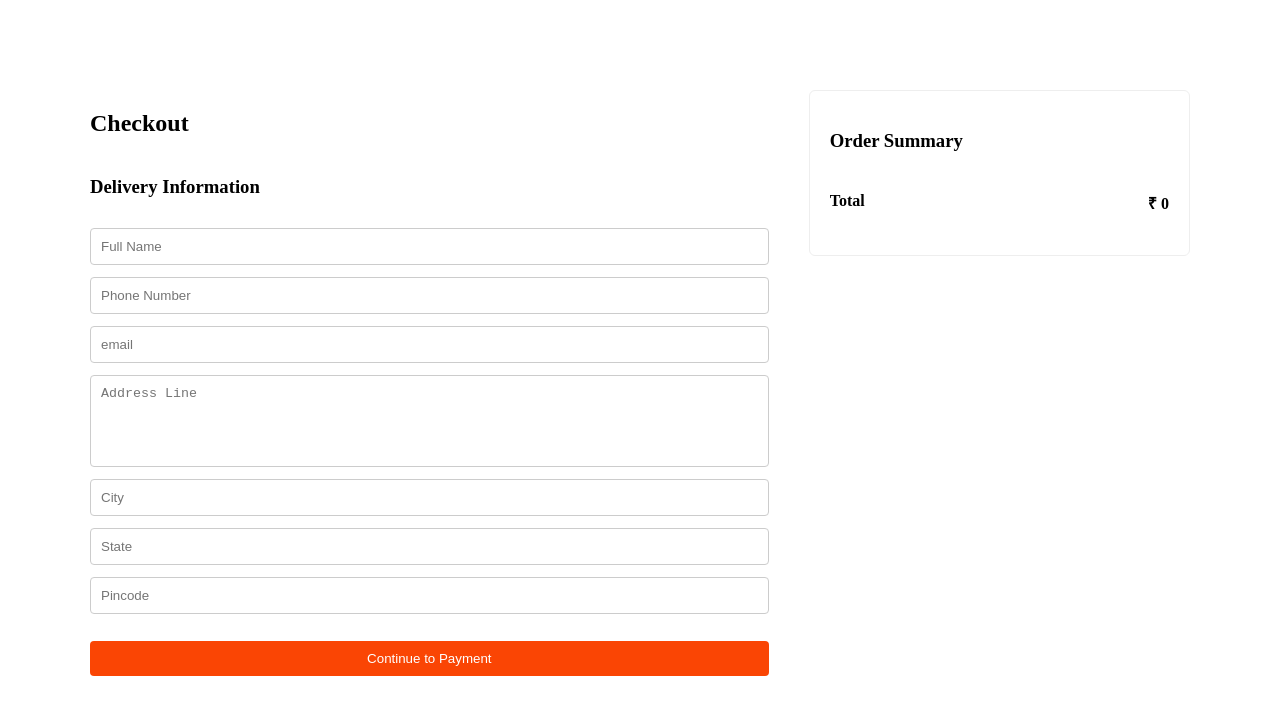
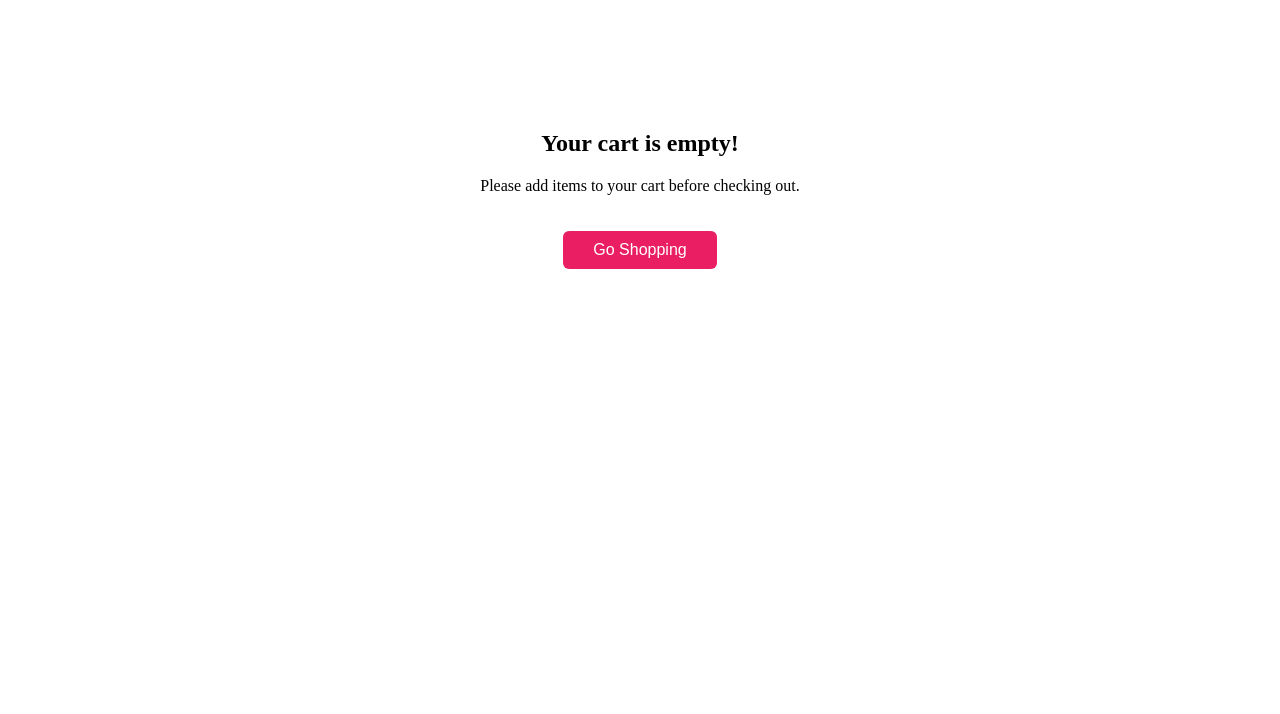
Before and after one commit to Poornima477/Firstcry, a React (Vite) app in the folder my-react-app/: page /Checkout in a window 1280 px wide. Shown: the top 714 px of the page. Built offline with nearby package versions, Linux system fonts and the light colour scheme.

Commit message:
add update-payment route for COD

```diff
--- a/my-react-app/src/Cart.jsx
+++ b/my-react-app/src/Cart.jsx
@@ -3,19 +3,15 @@ import { useNavigate } from "react-router-dom";
 import axios from "axios";
 import "./Cart.css";
 
-
 function Cart() {
-
   const [cartItems, setCartItems] = useState([]);
   const navigate = useNavigate();
-
 
   useEffect(() => {
     axios.get("https://firstcry-backend1.onrender.com/cart")
       .then(res => setCartItems(res.data))
       .catch(err => console.log(err));
   }, []);
-
 
   const updateCart = async (item) => {
     try {
@@ -24,11 +20,8 @@ function Cart() {
         price: item.price,
         image: item.image
       });
-
-
       const res = await axios.get("https://firstcry-backend1.onrender.com/cart");
       setCartItems(res.data);
-
     } catch (err) {
       console.log(err);
     }
@@ -37,35 +30,28 @@ function Cart() {
   const increaseQty = async (index) => {
     const updated = [...cartItems];
     updated[index].quantity += 1;
-
     await axios.put(`https://firstcry-backend1.onrender.com/cart/${updated[index]._id}`, {
       quantity: updated[index].quantity
     });
-
     setCartItems(updated);
   };
 
   const decreaseQty = async (index) => {
     let updated = [...cartItems];
-
     if (updated[index].quantity > 1) {
       updated[index].quantity -= 1;
-
       await axios.put(`https://firstcry-backend1.onrender.com/cart/${updated[index]._id}`, {
         quantity: updated[index].quantity
       });
-
     } else {
       await axios.delete(`https://firstcry-backend1.onrender.com/cart/${updated[index]._id}`);
     }
-
     const res = await axios.get("https://firstcry-backend1.onrender.com/cart");
     setCartItems(res.data);
   };
 
   const removeItem = async (index) => {
     await axios.delete(`https://firstcry-backend1.onrender.com/cart/${cartItems[index]._id}`);
-
     const res = await axios.get("https://firstcry-backend1.onrender.com/cart");
     setCartItems(res.data);
   };
@@ -76,33 +62,28 @@ const increaseQty = async (index) => {
   );
 
   const handleCheckout = () => {
-  navigate("/checkout", {
-    state: { cartItems }
-  });
+    navigate("/checkout", { state: { cartItems } });
   };
 
   return (
     <>
       <div className="cart-container">
+        <h2 className="cart-title">Your Cart</h2>
 
-  <h2 className="cart-title">Your Cart</h2>
         {cartItems.length === 0 ? (
           <p className="cart-empty">No items in cart</p>
         ) : (
           <>
             <div className="cart-list">
-
               {cartItems.map((item, index) => (
-
                 <div className="cart-card" key={index}>
 
-        <img className="image" src={`https://firstcry-backend1.onrender.com/public/images/${item.image}`}
-                  />
+                  {/* ✅ FIXED: item.image is already a full Cloudinary URL */}
+                  <img className="image" src={item.image} alt={item.name} />
 
                   <div className="cart-details">
                     <h3>{item.name}</h3>
                     <p>₹ {item.price}</p>
-
                     <div className="qty-controls">
                       <button onClick={() => decreaseQty(index)}>-</button>
                       <span>{item.quantity}</span>
@@ -110,8 +91,9 @@ const increaseQty = async (index) => {
                     </div>
                   </div>
 
-   <button className="btns" onClick={() => removeItem(index)}>  Remove</button>
+                  <button className="btns" onClick={() => removeItem(index)}>Remove</button>
                   <button className="buy-btn" onClick={handleCheckout}>Buy Now</button>
+
                 </div>
               ))}
             </div>
@@ -122,7 +104,6 @@ const increaseQty = async (index) => {
             </div>
           </>
         )}
-
       </div>
     </>
   );
--- a/my-react-app/src/Checkout.jsx
+++ b/my-react-app/src/Checkout.jsx
@@ -1,13 +1,9 @@
-import { useState, useContext, useEffect } from "react";
-import { useNavigate } from "react-router-dom";
+import { useState } from "react";
+import { useNavigate, useLocation } from "react-router-dom";
 import axios from "axios";
 import "./Checkout.css";
-import { useLocation } from "react-router-dom";
 
 function Checkout() {
-  const [products, setProducts] = useState([]);
-
-
   const [fullName, setFullName] = useState("");
   const [phone, setPhone] = useState("");
   const [email, setEmail] = useState("");
@@ -15,23 +11,48 @@ function Checkout() {
   const [city, setCity] = useState("");
   const [stateName, setStateName] = useState("");
   const [pincode, setPincode] = useState("");
+  const [loading, setLoading] = useState(false);
 
   const location = useLocation();
-const cart = location.state?.cartItems || [];
   const navigate = useNavigate();
 
-
+  const cart = location.state?.cartItems || [];
 
   const total = cart.reduce(
     (sum, item) => sum + item.price * item.quantity,
     0
   );
 
+
+  if (cart.length === 0) {
+    return (
+      <div style={{ textAlign: "center", marginTop: "80px" }}>
+        <h2>Your cart is empty!</h2>
+        <p>Please add items to your cart before checking out.</p>
+        <button
+          onClick={() => navigate("/")}
+          style={{
+            marginTop: "20px",
+            padding: "10px 30px",
+            backgroundColor: "#e91e63",
+            color: "#fff",
+            border: "none",
+            borderRadius: "6px",
+            cursor: "pointer",
+            fontSize: "16px"
+          }}
+        >
+          Go Shopping
+        </button>
+      </div>
+    );
+  }
+
   const handleSubmit = async (e) => {
     e.preventDefault();
+    setLoading(true);
 
     try {
-
       const res = await axios.post("https://firstcry-backend1.onrender.com/place-order", {
         fullName,
         phone,
@@ -47,17 +68,32 @@ const cart = location.state?.cartItems || [];
         orderStatus: "Pending"
       });
 
+      console.log("Order response:", res.data);
+
+
+      const orderId = res.data._id;
+
+      if (!orderId) {
+        alert("Order placed but ID missing. Contact support.");
+        return;
+      }
+
       navigate("/Payment", {
-  state: { orderId: res.data.orderId, total, cartItems:cart },
+        state: { orderId, total, cartItems: cart }
       });
+
     } catch (err) {
-      console.log(err);
+      console.log("Order error:", err);
       alert("Failed to save order. Try again!");
+    } finally {
+      setLoading(false);
     }
   };
 
   return (
     <div className="checkout-container">
+
+
       <div className="checkout-left">
         <h2>Checkout</h2>
         <form className="checkout-form" onSubmit={handleSubmit}>
@@ -79,10 +115,9 @@ const cart = location.state?.cartItems || [];
             required
           />
 
-
           <input
             type="email"
-            placeholder="email"
+            placeholder="Email"
             value={email}
             onChange={(e) => setEmail(e.target.value)}
             required
@@ -94,7 +129,6 @@ const cart = location.state?.cartItems || [];
             onChange={(e) => setAddress(e.target.value)}
             required
           />
-
 
           <input
             type="text"
@@ -112,7 +146,6 @@ const cart = location.state?.cartItems || [];
             required
           />
 
-
           <input
             type="text"
             placeholder="Pincode"
@@ -121,16 +154,29 @@ const cart = location.state?.cartItems || [];
             required
           />
 
-          <button type="submit" className="place-order-btn">
-            Continue to Payment
+          <button type="submit" className="place-order-btn" disabled={loading}>
+            {loading ? "Placing Order..." : "Continue to Payment"}
           </button>
         </form>
       </div>
 
+
       <div className="checkout-right">
         <h3>Order Summary</h3>
+
         {cart.map((item) => (
           <div key={item._id} className="summary-item">
+            <img
+              src={item.image}
+              alt={item.name}
+              style={{
+                width: "60px",
+                height: "60px",
+                objectFit: "cover",
+                borderRadius: "6px",
+                marginRight: "10px"
+              }}
+            />
             <div>
               <p className="product-name">{item.name}</p>
               <p>Qty: {item.quantity}</p>
@@ -144,6 +190,7 @@ const cart = location.state?.cartItems || [];
           <h4>₹ {total}</h4>
         </div>
       </div>
+
     </div>
   );
 }
--- a/my-react-app/src/Payment.jsx
+++ b/my-react-app/src/Payment.jsx
@@ -82,7 +82,7 @@ const handlePayment = async () => {
       }
 
     const options = {
-      key: "rzp_test_SeQQ1WShAwFDER",
+      key: "rzp_test_Sl9YxuH6BbxZEs",
       amount: order.amount,
       currency: "INR",
       order_id: order.id,
```
Lines whose indentation alone changed are shown as unchanged.
